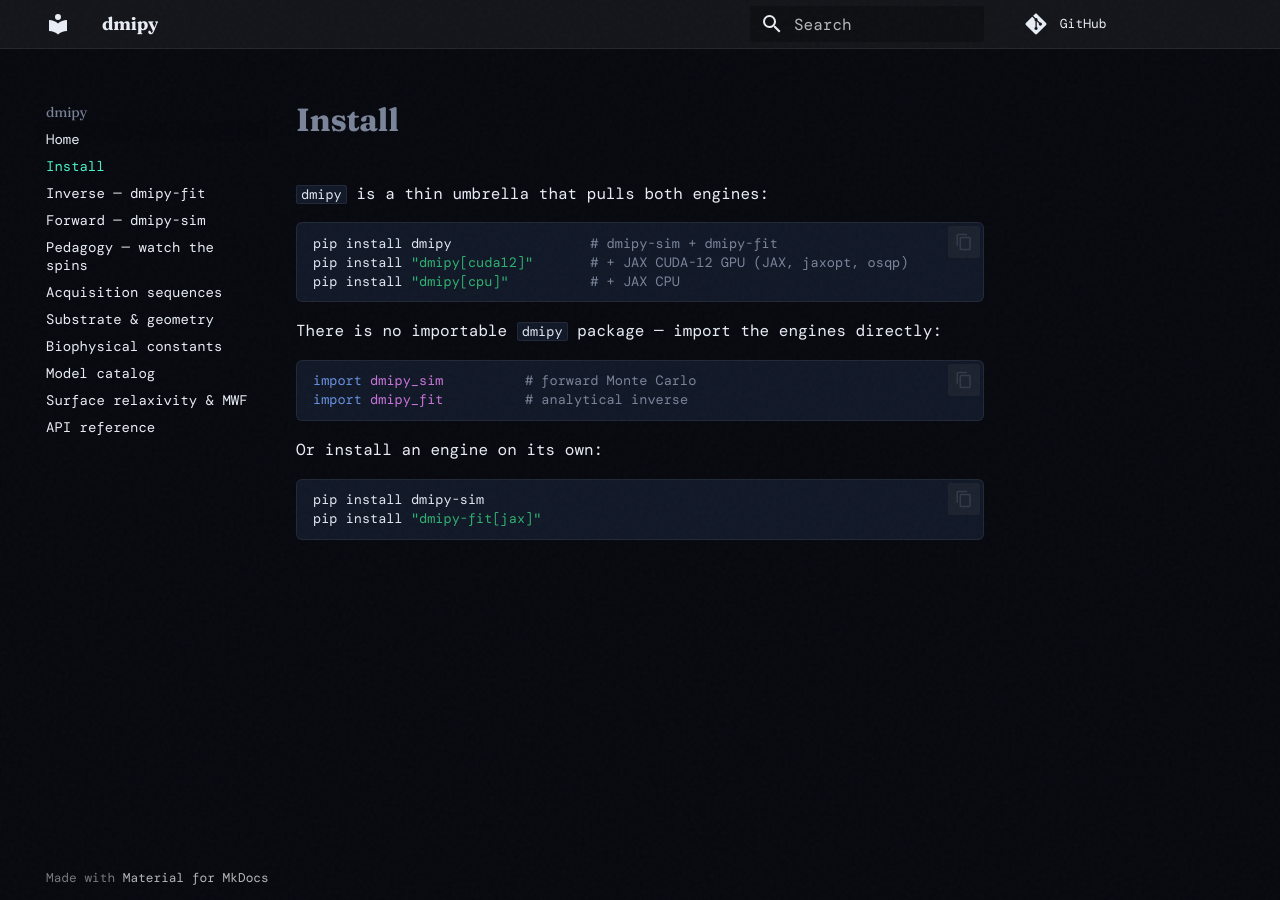
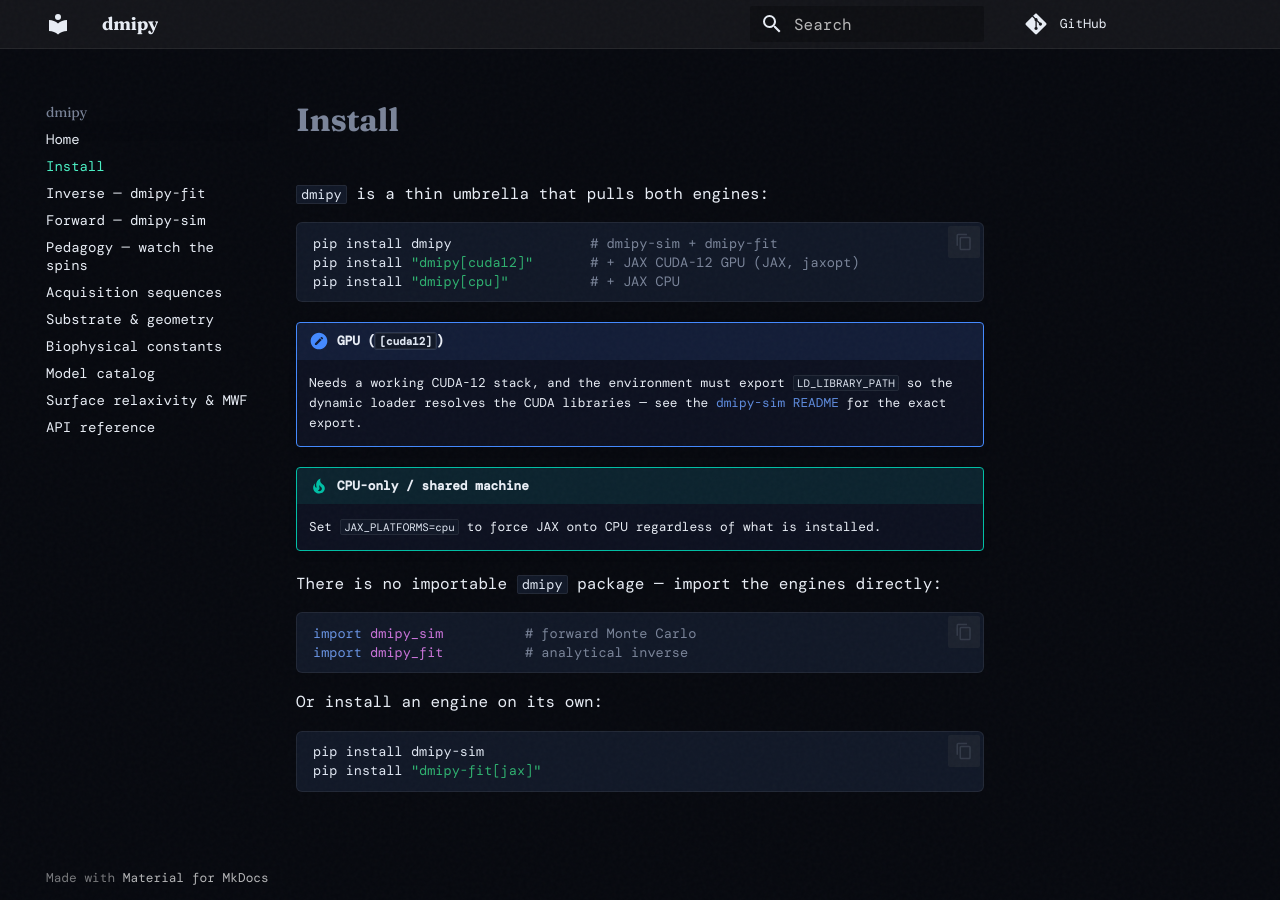
Before and after one commit to dmrai-lab/dmipy, an MkDocs documentation site: the page built from docs/install.md, in a window 1280 px wide. Built offline with MkDocs 1.6.1 and Material for MkDocs 9.7.7, drawn with Linux system fonts in a browser that asks for light colours; some web fonts are replaced.

Commit message:
review quick-wins: drop dead osqp from jax extras; GPU/CPU install notes
- pyproject: remove osqp from cuda12/cpu extras (it's a dmipy-fit CSD dep, pulled by dmipy-fit).
- docs/install.md: drop the osqp mention; add a CUDA-12 LD_LIBRARY_PATH note and a
  JAX_PLATFORMS=cpu tip (GPU newcomers hit a dlopen error; CPU users had no hint).

Co-Authored-By: Claude Opus 4.8 (1M context) <noreply@anthropic.com>

````diff
--- a/docs/install.md
+++ b/docs/install.md
@@ -4,9 +4,17 @@
 
 ```bash
 pip install dmipy                 # dmipy-sim + dmipy-fit
-pip install "dmipy[cuda12]"       # + JAX CUDA-12 GPU (JAX, jaxopt, osqp)
+pip install "dmipy[cuda12]"       # + JAX CUDA-12 GPU (JAX, jaxopt)
 pip install "dmipy[cpu]"          # + JAX CPU
 ```
+
+!!! note "GPU (`[cuda12]`)"
+    Needs a working CUDA-12 stack, and the environment must export `LD_LIBRARY_PATH` so the
+    dynamic loader resolves the CUDA libraries — see the
+    [dmipy-sim README](https://github.com/dmrai-lab/dmipy-sim#gpu) for the exact export.
+
+!!! tip "CPU-only / shared machine"
+    Set `JAX_PLATFORMS=cpu` to force JAX onto CPU regardless of what is installed.
 
 There is no importable `dmipy` package — import the engines directly:
 
--- a/pyproject.toml
+++ b/pyproject.toml
@@ -13,9 +13,9 @@ dependencies = [
 ]
 
 [project.optional-dependencies]
-# GPU JAX for both engines
-cuda12 = ["jax[cuda12]>=0.6.2", "jaxopt>=0.8", "osqp>=1.1"]
-cpu    = ["jax[cpu]>=0.6.2",    "jaxopt>=0.8", "osqp>=1.1"]
+# GPU / CPU JAX for both engines (osqp, a dmipy-fit CSD dep, is pulled by dmipy-fit itself)
+cuda12 = ["jax[cuda12]>=0.6.2", "jaxopt>=0.8"]
+cpu    = ["jax[cpu]>=0.6.2",    "jaxopt>=0.8"]
 # Build the dmipy.org documentation site
 docs = [
     "mkdocs-material>=9.5",
````
